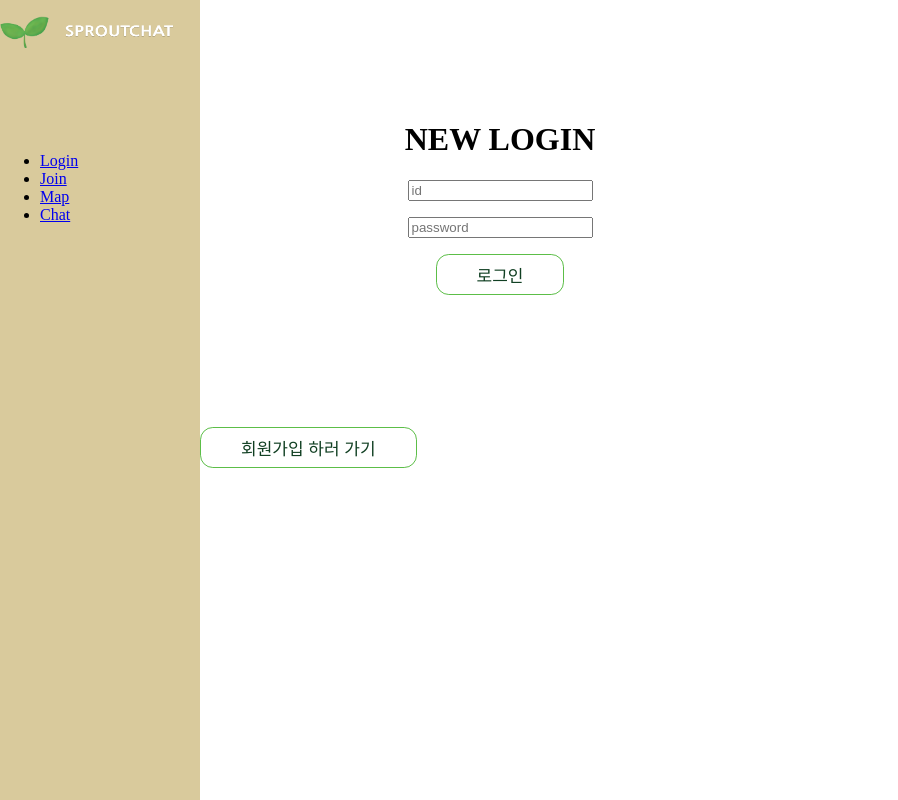
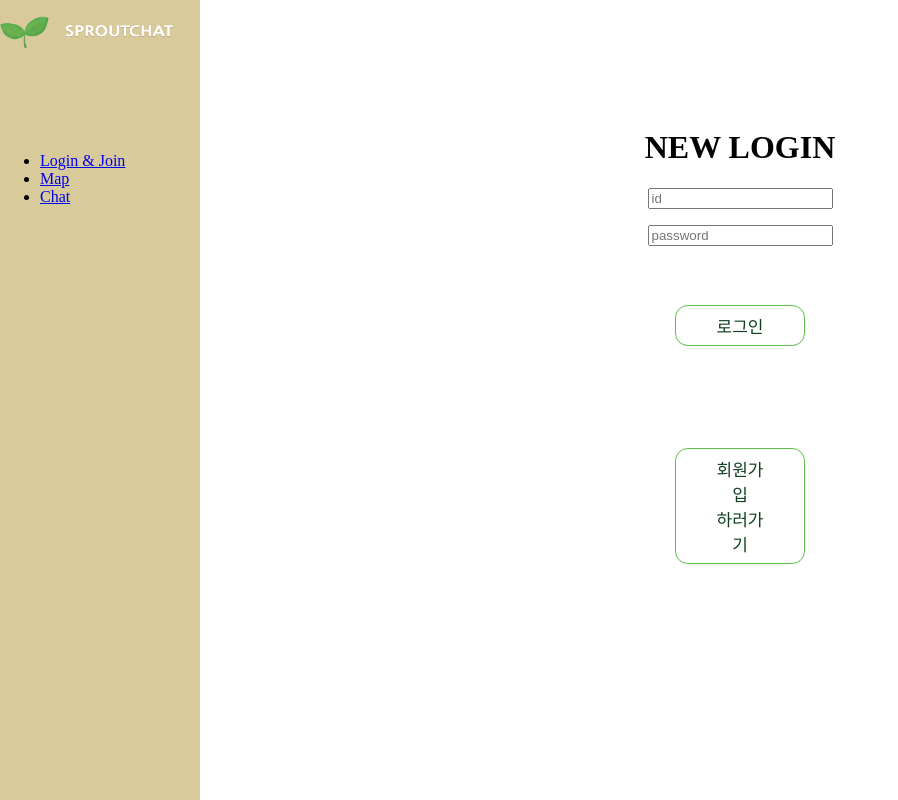
Before and after one commit to sn-spotchat/sproutchat, a React (Create React App) app: page /login/chat in a window 1280 px wide. Shown: the whole page, without its empty margins (0-898 px from the left). Built offline with nearby package versions, Linux system fonts and the light colour scheme.

Commit message:
Merge login & join pages

```diff
--- a/src/chat/Chatting.tsx
+++ b/src/chat/Chatting.tsx
@@ -1,4 +1,5 @@
 import React, { FC, useEffect, useRef } from 'react'
+import { useHistory } from 'react-router-dom'
 import { useForm } from 'react-hook-form'
 import { io } from 'socket.io-client'
 import './styles.css'
@@ -13,8 +14,8 @@ const ChatForm: FC<{
 }> = (props) => {
 
   const { handleChat } = props
-  const { register, handleSubmit } = useForm<FormData>()
-
+  const { handleSubmit } = useForm<FormData>()
+  const history = useHistory();
   const onSubmit = handleSubmit(({ id, pw }) => {
 
     console.log(id, pw)
@@ -28,10 +29,11 @@ const ChatForm: FC<{
   return (
     <body>
       <nav>
-
-        <span id="logoutBtn">
+        <div>
+        <span id="logoutBtn" onClick={() => {history.push('/home')}}>
           로그아웃
         </span>
+        </div>
       </nav>
 
       <div id="contentCover">
--- a/src/chat/Join.tsx
+++ b/src/chat/Join.tsx
@@ -1,10 +1,8 @@
-import React, { FC, useEffect, useRef, useState} from 'react'
+import React, { FC, useEffect, useRef } from 'react'
 import { useHistory } from 'react-router-dom'
 import { useForm } from 'react-hook-form'
 import { io } from 'socket.io-client'
 import './styles.css'
-import Login from './Login'
-import { isPropertySignature } from 'typescript'
 
 type FormData = {
   id: string
@@ -12,9 +10,10 @@ type FormData = {
 }
 
 const JoinForm: FC<{
-  handleLogin: (id: string, pw: string) => void
+  handleJoin: (id: string, pw: string) => void
 }> = (props) => {
-  const { handleLogin } = props
+  const { handleJoin } = props
+  const history = useHistory();
   const { register, handleSubmit } = useForm<FormData>()
 
   const onSubmit = handleSubmit(({ id, pw }) => {
@@ -22,14 +21,13 @@ const JoinForm: FC<{
       alert('check validation')
       return false
     }
-    handleLogin(id, pw)
+    handleJoin(id, pw)
   })
 
   return (
     <div className="JoinPage">
       <form onSubmit={onSubmit} id="JoinForm">
           <div>
-
 
             <h1>NEW JOIN</h1>
             <p>
@@ -55,10 +53,14 @@ const JoinForm: FC<{
 
             </p>
           </div>
+
+          <button className="btn" id="loginpagebtn" onClick={() => {history.push('/login')}}>
+          로그인
+          <br></br>
+          하러가기
+          </button>
         </form>
-        <form>
-          <input className="btn" type="submit" value="로그인 하러 가기" />
-        </form>
+
 
     </div>
   )
@@ -68,7 +70,7 @@ const Join: FC = (props) => {
   const history = useHistory();
   const socket = useRef(io('http://localhost:3005')).current
 
-  const handleLogin = (id: string, pw: string) => {
+  const handleJoin = (id: string, pw: string) => {
     socket.emit(
       'join',
       { id, pw },
@@ -93,6 +95,10 @@ const Join: FC = (props) => {
     socket.on('disconnect', () => {
       console.log('disconnected')
     })
+    socket.on('loginpage', (data: any) => {
+      console.log('on')
+      history.push('/login')
+    })
 
     socket.on('join', (data: FormData, cb?: Function) => {
         alert(`회원가입에 성공했습니다\n${data.id}님 환영합니다.`)
@@ -104,7 +110,7 @@ const Join: FC = (props) => {
 
   return (
     <div className="Join">
-      <JoinForm handleLogin={handleLogin}/>
+      <JoinForm handleJoin={handleJoin}/>
     </div>
   )
 }
--- a/src/chat/Login.tsx
+++ b/src/chat/Login.tsx
@@ -1,9 +1,8 @@
 import React, { FC, useEffect, useRef, useState} from 'react'
-import {BrowserRouter as Router, useHistory } from 'react-router-dom'
+import { useHistory } from 'react-router-dom'
 import { useForm } from 'react-hook-form'
 import { io } from 'socket.io-client'
 import './styles.css'
-import Join from './Join';
 
 type FormData = {
   id: string
@@ -27,14 +26,11 @@ function loginCheck(data: FormData) {
 }
 
 const LoginForm: FC<{
-  handleJoin: (data: any) => void
   handleLogin: (id: string, pw: string) => void
-
 }> = (props) => {
   const { handleLogin } = props
-  const { handleJoin } = props
   const { register, handleSubmit } = useForm<FormData>()
-
+  const history = useHistory();
   const [userstate, setState] = useState({
     state : ''
   });
@@ -54,14 +50,10 @@ const LoginForm: FC<{
         state: String(data.username)
       });
     });
-
+    console.log(userstate.state)
 
     handleLogin(id, pw)
 
-  })
-
-  const handleJoinSubmit = ((data: any) => {
-    handleJoin(data)
   })
 
   return (
@@ -93,31 +85,22 @@ const LoginForm: FC<{
           </p>
         </div>
 
-          </form>
-          <form onSubmit = { handleJoinSubmit }>
-            <p>
-              <input className="btn" type="submit" value="회원가입 하러 가기" />
-            </p>
-
+        <button className="btn" id="joinpagebtn" onClick={() => {history.push('/join')}}>
+          회원가입
+          <br></br>
+          하러가기
+        </button>
       </form>
 
+
     </div>
+
   )
 }
 
 const NewLogin: FC = (props) => {
   const history = useHistory();
   const socket = useRef(io('http://localhost:3005')).current
-
-  const handleJoin = (data: any) => {
-
-    socket.emit(
-      'joinpage',
-      () => {
-        console.log('emit')
-    }
-    );
-  }
 
   const handleLogin = (id: string, pw: string) => {
 
@@ -163,7 +146,6 @@ const NewLogin: FC = (props) => {
 
       } else {
         alert('등록된 회원이 없습니다')
-        history.push('/join')
       }
     })
 
@@ -172,7 +154,7 @@ const NewLogin: FC = (props) => {
   return (
     <div className="NewLogin">
 
-      <LoginForm handleLogin={handleLogin}  handleJoin={handleJoin}/>
+      <LoginForm handleLogin={handleLogin}/>
     </div>
   )
 }
--- a/src/chat/Server.js
+++ b/src/chat/Server.js
@@ -33,4 +33,10 @@ io.on('connection', function (socket) {
     socket.on('joinpage', (data) => {
         socket.emit('joinpage', data);
     })
+    socket.on('loginpage', (data) => {
+        socket.emit('loginpage', data);
+    })
+    socket.on('room', (data) => {
+        socket.emit('room', data);
+    })
 });
--- a/src/chat/styles.css
+++ b/src/chat/styles.css
@@ -1,6 +1,6 @@
 .App {
-    font-family: sans-serif;
-    text-align: center;
+  font-family: sans-serif;
+  text-align: center;
 }
 
 #contentWrap {
@@ -10,11 +10,27 @@
 }
 
 .btn {
+  border-radius: 0.8rem;
   background: #fff;
+  width: 15%;
   padding: 7px 40px;
   border: 1px solid rgb(92, 190, 72);
   color: rgb(16, 63, 34);
   font-size: 17px;
+  margin-top: 5%;
+  cursor: pointer;
+}
+
+#joinpagebtn {
+  width: 15%;
+  height: 10%;
+  margin-top: 10%;
+}
+
+#loginpagebtn {
+  width: 15%;
+  height: 10%;
+  margin-top: 10%;
 }
 
 .JoinPage {
@@ -30,22 +46,24 @@
 #JoinForm {
   float: left;
   /*display: none;*/
-  width: 400px;
+
   text-align: center;
-  margin: 100px;
+  margin: 10%;
 }
 
 
 #LoginForm {
   float: left;
-  width: 400px;
+
   text-align: center;
-  margin: 100px;
+  margin: 10%;
 }
 
 
 #logoutBtn{
+  width: 10%;
   cursor: pointer;
+  text-align: center;
 }
 
 
@@ -65,7 +83,6 @@ nav{
 
 #roomWrap {
   width: 200px;
-
 }
 
 #roomList {
@@ -182,6 +199,7 @@ nav{
 }
 
 #memberList {
+  text-align: center;
   border: 1px solid #aaaaaa;
   border-radius: 5px;
 }
@@ -191,7 +209,6 @@ nav{
   height: 40px;
   font-size: 18px;
   line-height: 40px;
-  padding-left: 15px;
   border-bottom: 1px solid #f0f0f0;
   font-weight: 600;
 }
--- a/src/components/Map.css
+++ b/src/components/Map.css
@@ -37,7 +37,7 @@
     }
   }
 
-  .btn {
+  .location_btn {
     color: white;
     background: #59a85f;
     padding: 0.5rem;
--- a/src/components/Map.js
+++ b/src/components/Map.js
@@ -28,8 +28,8 @@ class Map extends Component {
 
     this.state.stores.forEach((store) => {
       store.animation = 0;
-      if(store.name == this.state.place){
-        const navermaps = window.naver.maps;
+      if(store.name === this.state.place){
+        //const navermaps = window.naver.maps;
         this.setState(() => ({ center : { lat: store.latitude, lng: store.longitude}})); // 지도 중심 이동
         store.animation = 1; // 마커 통통 뛴다!
         isFound = true;
@@ -46,7 +46,7 @@ class Map extends Component {
           }
         }
       })
-      if(list.length == 0){
+      if(list.length === 0){
         list.push('검색 결과가 없습니다.');
       }
     }
@@ -106,7 +106,7 @@ class Map extends Component {
         </div>
 
         <div className="gps_container">
-          <button className="btn" onClick={this.getGPS}>현재 위치정보 사용</button>
+          <button className="location_btn" onClick={this.getGPS}>현재 위치정보 사용</button>
         </div>
 
         <div className="recom">{this.state.recomList /*검색어가 포함된 가게 이름 출력*/}</div>
--- a/src/layouts/Main/Main.js
+++ b/src/layouts/Main/Main.js
@@ -6,8 +6,8 @@ import PropTypes from 'prop-types';
 import styled, { createGlobalStyle } from 'styled-components';
 
 /* Sub Components */
-import Header from './Header';
-import Footer from './Footer';
+//import Header from './Header';
+//import Footer from './Footer';
 import SideBar from './SideBar';
 import Section from './Section';
 
--- a/src/layouts/Main/SideBar/SideBar.js
+++ b/src/layouts/Main/SideBar/SideBar.js
@@ -20,8 +20,8 @@ const Container = styled.div`
 
 /* Constant Variables */
 const items = [
-  { label: "Login", href: "/login" },
-  { label: "Join", href: "/join" },
+  { label: "Login & Join", href: "/login" },
+
   { label: "Map", href: "/home" },
   { label: "Chat", href: "/chat" }
 ];
```
Lines whose indentation alone changed are shown as unchanged.
